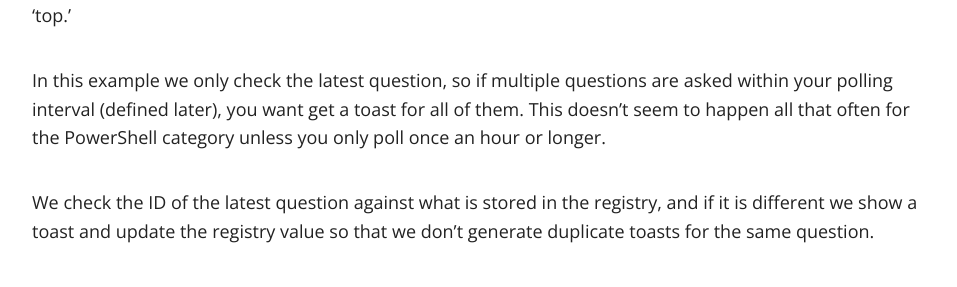
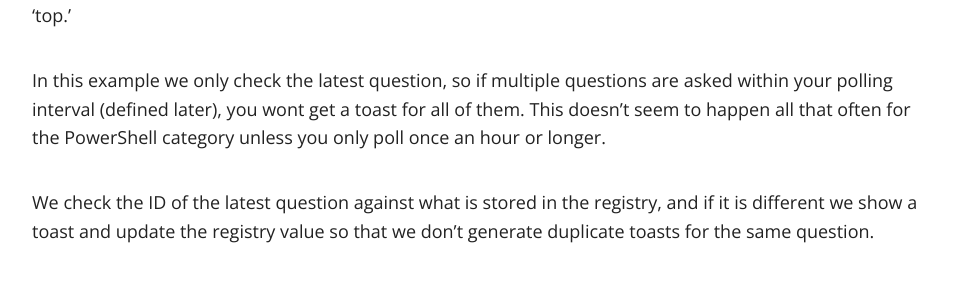
Before and after one commit to Windos/windos.github.io, a Jekyll site: the page built from _posts/2017-03-20-crouton-stackwatch.md, in a window 1280 px wide and 900 px high, scrolled down 3141 px. Shown: the part 192-479 px from the top of the window, without its empty margins (158-1115 px from the left). Built offline with Jekyll 4.4.1, drawn with Linux system fonts in a browser that asks for light colours; nearby versions of some CDN libraries; comment, search, counter and statistics services are not loaded; some of the changed text lies outside the part shown.

Commit message:
Issue found after reading on github

```diff
--- a/_posts/2017-03-20-crouton-stackwatch.md
+++ b/_posts/2017-03-20-crouton-stackwatch.md
@@ -131,7 +131,7 @@ We go ahead and pull up the RSS feed for the desired category, sorted so that
 the latest question is at the ‘top.’
 
 In this example we only check the latest question, so if multiple questions are
-asked within your polling interval (defined later), you want get a toast for all
+asked within your polling interval (defined later), you wont get a toast for all
 of them. This doesn’t seem to happen all that often for the PowerShell category
 unless you only poll once an hour or longer.
 
```
Also changed, not shown: other parts of _posts/2017-03-20-crouton-stackwatch.md (+1 -1 lines).
